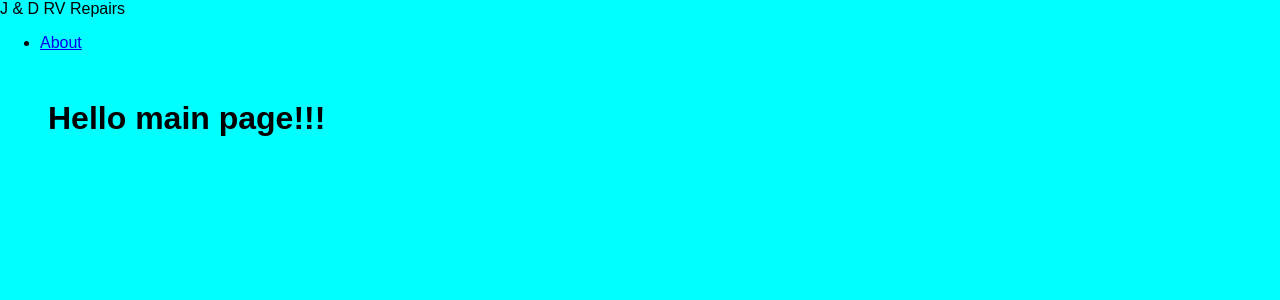
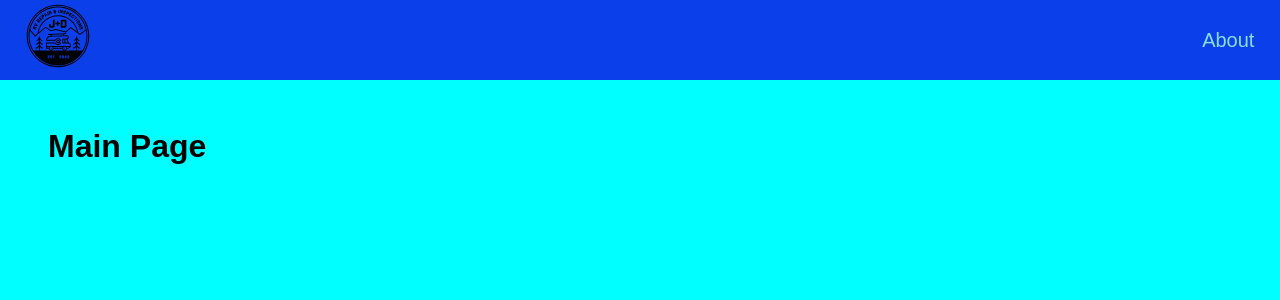
Before and after one commit to jripke74/jdrv, a React (Create React App) app: page / in a window 1280 px wide. Shown: the top 300 px of the page. Built offline with nearby package versions, Linux system fonts and the light colour scheme.

Commit message:
add logo and Main.js page

```diff
--- a/src/App.js
+++ b/src/App.js
@@ -2,7 +2,7 @@ import React from 'react';
 import { Routes, Route } from 'react-router-dom';
 
 import Layout from './components/layout/Layout';
-import Main from './components/main/Main';
+import Main from './pages/Main';
 import About from './pages/About';
 
 function App() {
--- a/src/components/layout/MainNavigation.js
+++ b/src/components/layout/MainNavigation.js
@@ -1,13 +1,25 @@
 import { NavLink } from 'react-router-dom';
+
+import logo from '../../images/logo.svg';
+import classes from './MainNavigation.module.css';
 
 const MainNavigation = () => {
   return (
-    <header>
-      <div>J & D RV Repairs</div>
-      <nav>
+    <header className={classes.header}>
+      <div className={classes.logo}>
+        <NavLink to="/">
+          <img src={logo} alt="J & D RV Repairs" />
+        </NavLink>
+      </div>
+      <nav className={classes.nav}>
         <ul>
           <li>
-            <NavLink to="/about">About</NavLink>
+            <NavLink
+              to="/about"
+              className={(navData) => (navData.isActive ? 'active' : '')}
+            >
+              About
+            </NavLink>
           </li>
         </ul>
       </nav>
--- /dev/null
+++ b/src/components/layout/MainNavigation.module.css
@@ -0,0 +1,42 @@
+.header {
+  width: 100%;
+  height: 5rem;
+  display: flex;
+  padding: 0 2%;
+  justify-content: space-between;
+  align-items: center;
+  background-color: #0b3fe9;
+}
+
+.logo {
+  font-size: 2rem;
+  color: white;
+}
+
+.logo img {
+  height: 4rem;
+  margin-left: 0;
+}
+
+.nav ul {
+  list-style: none;
+  display: flex;
+  margin: 0;
+  padding: 0;
+}
+
+.nav li {
+  margin-left: 1.5rem;
+  font-size: 1.25rem;
+}
+
+.nav a {
+  text-decoration: none;
+  color: #88dfdf;
+}
+
+.nav a:hover,
+.nav a:active,
+.nav a.active {
+  color: #e6fcfc;
+}
--- a/src/components/main/Main.js
+++ b/src/pages/Main.js
@@ -1,7 +1,7 @@
 const Main = () => {
   return (
-    <h1>Hello main page!!!</h1>
-  )
+    <h1>Main Page</h1>
+  );
 }
 
 export default Main;
```
Also changed, not shown: public/robots.txt (deleted), src/images/logo.svg (renamed from src/logo.svg).
